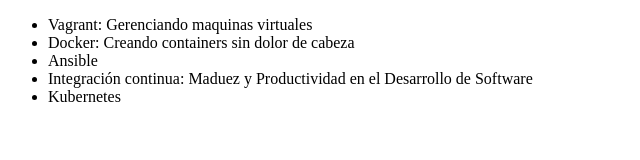
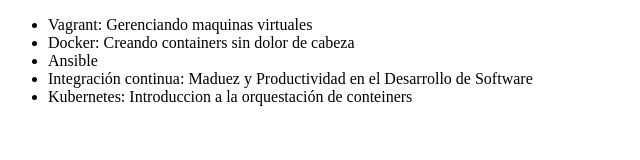
Before and after one commit to Pablodadiaz/primer-git, a plain HTML site: page index.html in a window 1280 px wide. Shown: the whole page, without its empty margins (0-640 px from the left). Drawn offline with Linux system fonts and the light colour scheme.

Commit message:
Modificando el nombre del curso de kubernetes

```diff
--- a/index.html
+++ b/index.html
@@ -10,7 +10,7 @@
          <li> Docker: Creando containers sin dolor de cabeza </li>
          <li> Ansible </li>
          <li> Integración continua: Maduez y Productividad en el Desarrollo de Software </li>
-         <li>Kubernetes</li>
+         <li>Kubernetes: Introduccion a la orquestación de conteiners</li>
      </ul>
 </body>
 </html>
```
